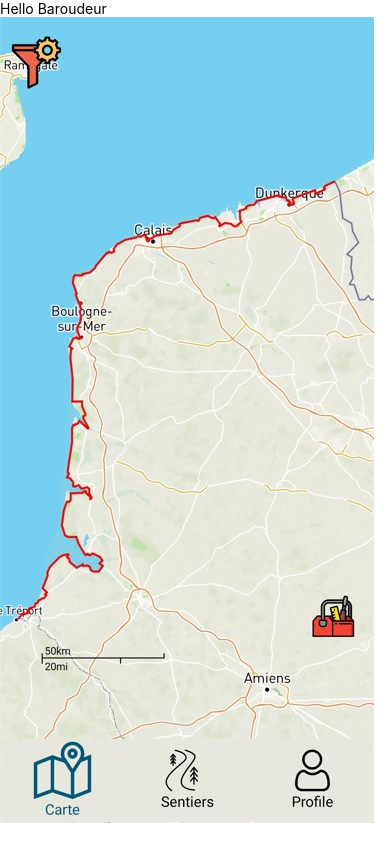
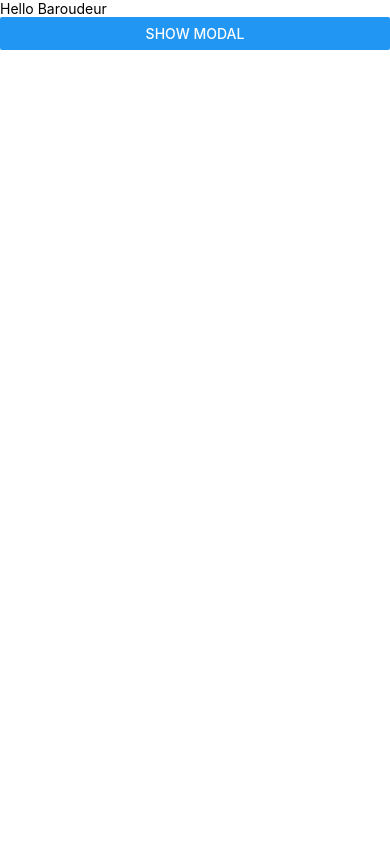
Before and after one commit to sqr81/WeatherModal, a React Native app: screen / in a window 390 px wide. Built offline with nearby package versions, Linux system fonts and the light colour scheme.

Commit message:
Création components/modal

```diff
--- a/App.js
+++ b/App.js
@@ -1,7 +1,12 @@
 import React from 'react';
 
+import Modal from './src/components/Modal';
 import Index from './src/components/Index';
-
 export default function App() {
-  return <Index />;
+  return (
+    <>
+      <Index />
+      <Modal />
+    </>
+  );
 }
--- a/src/components/Index.js
+++ b/src/components/Index.js
@@ -1,13 +1,10 @@
 import React from 'react';
 import {View, Text, Image} from 'react-native';
 
-export default function Index(){
+export default function Index() {
   return (
-    <>
-      <View>
+    <View>
       <Text>Hello Baroudeur</Text>
-        <Image source={require('../../assets/carteBaroudeur.jpg')} />
-      </View>
-    </>
+    </View>
   );
 }
--- a/src/components/Modal.js
+++ b/src/components/Modal.js
@@ -1,12 +1,24 @@
 import React, {useState} from 'react';
 import {Button, Text, View} from 'react-native';
 
-export default function Modal() {
+import Modal from 'react-native-modal';
+
+export default function ShowModal() {
+  const [isModalVisible, setModalVisible] = useState(false);
+
+  const toggleModal = () => {
+    setModalVisible(!isModalVisible);
+  };
+
   return (
-    <View>
-      <Modal isVisible={true}>
+    <View style={{flex: 1}}>
+      <Button title="Show modal" onPress={toggleModal} />
+
+      <Modal isVisible={isModalVisible}>
         <View style={{flex: 1}}>
-          <Text>I am the modal content!</Text>
+          <Text>Hello!</Text>
+
+          <Button title="Hide modal" onPress={toggleModal} />
         </View>
       </Modal>
     </View>
```
